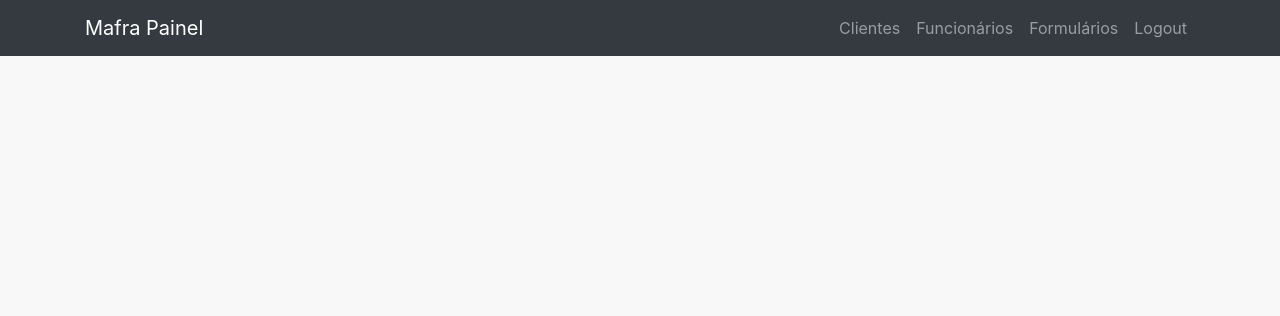
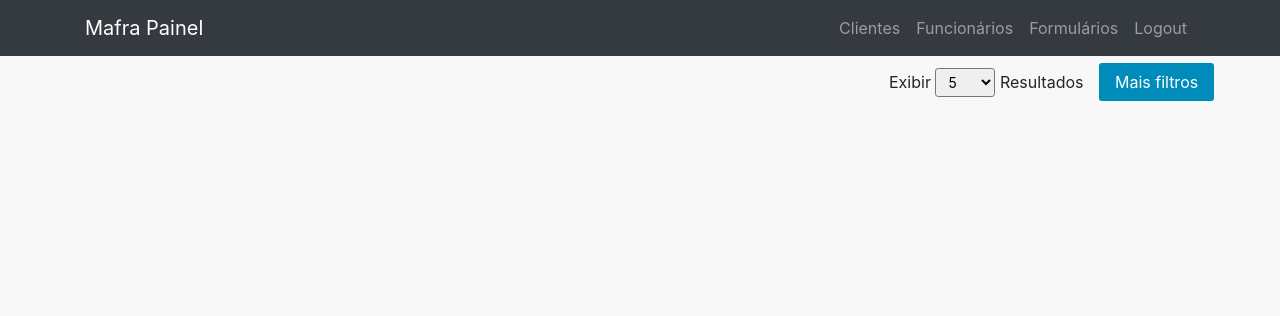
Before and after one commit to SieShow/satisfaction-search, a PHP site: page /pages/header.php in a window 1280 px wide. Shown: the top 316 px of the page. Run offline with PHP 8.4, Linux system fonts and the light colour scheme; some libraries are stand-ins or nearby versions.

Commit message:
Corrigido codigo do filtro

```diff
--- a/Management/css/table.css
+++ b/Management/css/table.css
@@ -161,9 +161,12 @@ td.text-right {
 }
 
 .filter{
-  float: right;
+    left: 90%;
 }
-
+.filter-body{
+    float: right;
+    width: 400px;
+}
 .filter label{
     margin-left: 2px;
     margin-right: 2px;
--- /dev/null
+++ b/Management/pages/filter.html
@@ -0,0 +1,51 @@
+<html>
+<head>
+</head>
+</html>
+<body>
+<div class="filter">
+    <div class="filter-body">
+    <label>Exibir
+        <select onchange="window.location.href=this.value;">
+            <option value="mainfomsanswereds.php?lmt=5">5</option>
+            <option value="mainfomsanswereds.php?lmt=10">10</option>
+            <option value="mainfomsanswereds.php?lmt=15">15</option>
+            <option value="mainfomsanswereds.php?lmt=20">20</option>
+            <option value="mainfomsanswereds.php?lmt=25">25</option>
+            <option value="mainfomsanswereds.php?lmt=50">50</option>
+            <option value="mainfomsanswereds.php?lmt=100">100</option>
+            <option value="mainfomsanswereds.php?lmt=150">150</option>
+            <option value="mainfomsanswereds.php?lmt=200">200</option>
+        </select>
+        Resultados
+    </label>
+    <button id="openfilters" onclick="displayFilter()">Mais filtros</button>
+    <ul id="filtro-avancado">
+        <div id="pointer-filtro"></div>
+        <form action="" method="POST">
+            <span>Por data de Envio:</span>
+            <li class="filtro-content" id="primeiro-filtro">
+                <span>De</span>
+                <input name="send-start" id="send-start" type="date">
+                <br>
+                <span>Até</span>
+                <input type="date" name="send-end" id="send-end">
+                <br>
+            </li>
+            <span>Por data de Resposta:</span>
+            <li class="filtro-content">
+                <span>De</span>
+                <input type="date" name="ans-start" id="ans-start">
+                <br>
+                <span>Até</span>
+                <input type="date" name="ans-end">
+                <br>
+            </li>
+            <button type="submit" onclick="search()" name="btnsearch">Procurar</button>
+        </form>
+    </ul>
+</div>
+</div>
+<script src="../js/tablejs.js"></script>
+</body>
+</html>
--- a/Management/pages/header.php
+++ b/Management/pages/header.php
@@ -8,13 +8,15 @@
         <link href="../css/mainPagesStyle.css" rel="stylesheet" type="text/css"/>
         <link href="../img/logo.ico" rel="icon" type "image/x-icon"/>
         <link href="../css/bootstrap.min.css" rel="stylesheet">
+        <link href="../css/table.css" rel="stylesheet">
         <link href="../css/full-width-pics.css" rel="stylesheet">
         <link href="../css/sb-admin-2.css" rel="stylesheet">
         <link href="../css/bootstrap.min2.css" rel="stylesheeet">
         <link href="../css/main-blocks.css" rel="stylesheet" type="text/css"/>
         <link href="https://fonts.googleapis.com/css?family=Lato: 100,300,400,700|Luckiest+Guy|Oxygen:300,400" rel="stylesheet">
+        <script src="https://ajax.googleapis.com/ajax/libs/angularjs/1.6.4/angular.min.js"></script>
     </head>
-    <body>
+    <body ng-app="">
         <nav class="navbar navbar-expand-lg navbar-dark bg-dark fixed-top">
             <div class="container">
                 <a class="navbar-brand" href="main.php">Mafra Painel</a>
@@ -39,8 +41,8 @@
                 </div>
             </div>
         </nav>
+        <div ng-include="'filter.html'"></div>
         <script src="http://ajax.googleapis.com/ajax/libs/jquery/1.9.1/jquery.js"></script>
-        <script src="https://ajax.googleapis.com/ajax/libs/angularjs/1.6.4/angular.min.js"></script>
         <script src="../js/jquery.min.js"></script>
         <script src="../js/bootstrap.bundle.min.js"></script>
     </body>
--- a/Management/pages/mainclientes.php
+++ b/Management/pages/mainclientes.php
@@ -13,6 +13,7 @@ error_reporting(0);
     <link href="../img/logo.ico" rel="icon" type "image/x-icon" />
     <link href="../css/table.css" rel="stylesheet" type="text/css"/>
     <link href="https://fonts.googleapis.com/css?family=Lato: 100,300,400,700|Luckiest+Guy|Oxygen:300,400" rel="stylesheet" />
+    <script src="https://ajax.googleapis.com/ajax/libs/angularjs/1.6.4/angular.min.js"></script>
     <title>Gerenciamento</title>
     </head>
     <body ng-app="">
@@ -40,6 +41,5 @@ error_reporting(0);
             <?php loadLink("SELECT * from customer", "mainclientes"); ?>
         </div>
     <script src="http://ajax.googleapis.com/ajax/libs/jquery/1.9.1/jquery.js"></script>
-    <script src="https://ajax.googleapis.com/ajax/libs/angularjs/1.6.4/angular.min.js"></script>
     </body>
     </html>
--- a/Management/pages/mainfunc.php
+++ b/Management/pages/mainfunc.php
@@ -12,6 +12,7 @@ error_reporting(0);
     <link href="../img/logo.ico" rel="icon" type"image/x-icon" />
     <link href="../css/table.css" rel="stylesheet" type="text/css" />
     <link href="https://fonts.googleapis.com/css?family=Lato: 100,300,400,700|Luckiest+Guy|Oxygen:300,400" rel="stylesheet">
+    <script src="https://ajax.googleapis.com/ajax/libs/angularjs/1.6.4/angular.min.js"></script>
     <title>Gerenciamento</title>
 </head>
 <body ng-app="">
@@ -38,6 +39,5 @@ error_reporting(0);
     </table>
       <?php loadLink("SELECT * from employee", "mainfunc"); ?>
     </div>
-    <script src="https://ajax.googleapis.com/ajax/libs/angularjs/1.6.4/angular.min.js"></script>
 </body>
 </html>
```
Also changed, not shown: Management/js/tablejs.js (+11 -14 lines), Management/pages/mainfomsanswereds.php (+0 -41 lines).
